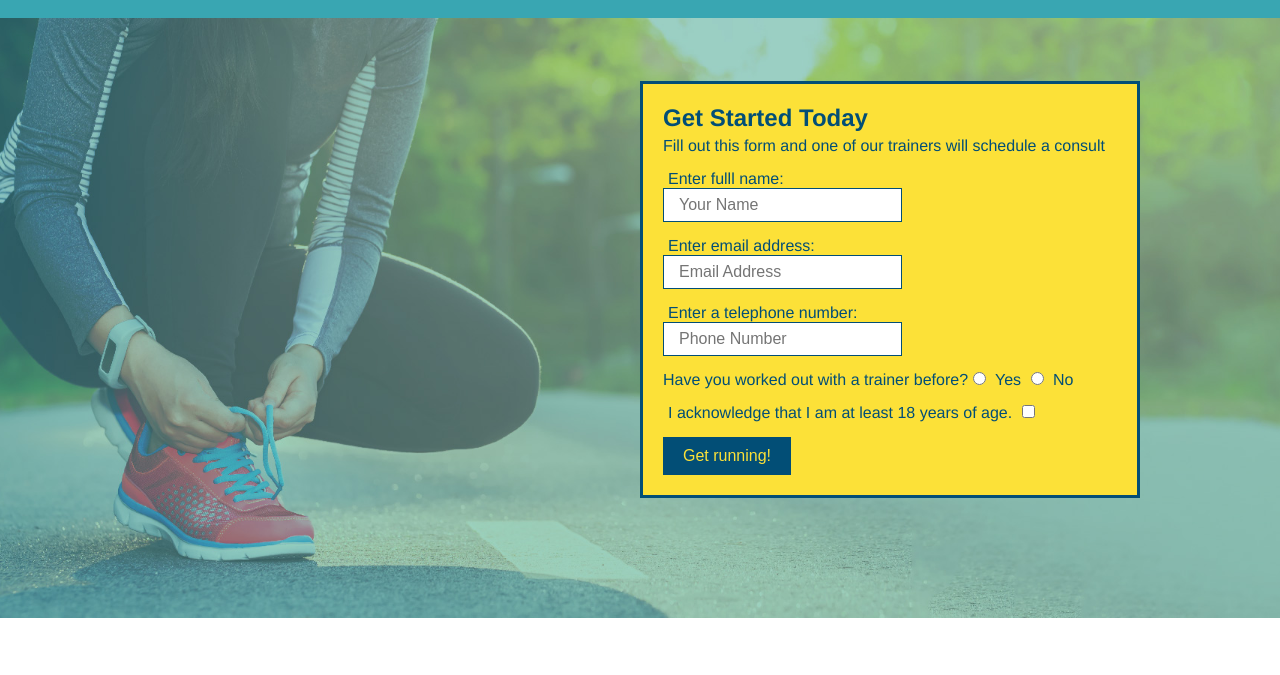
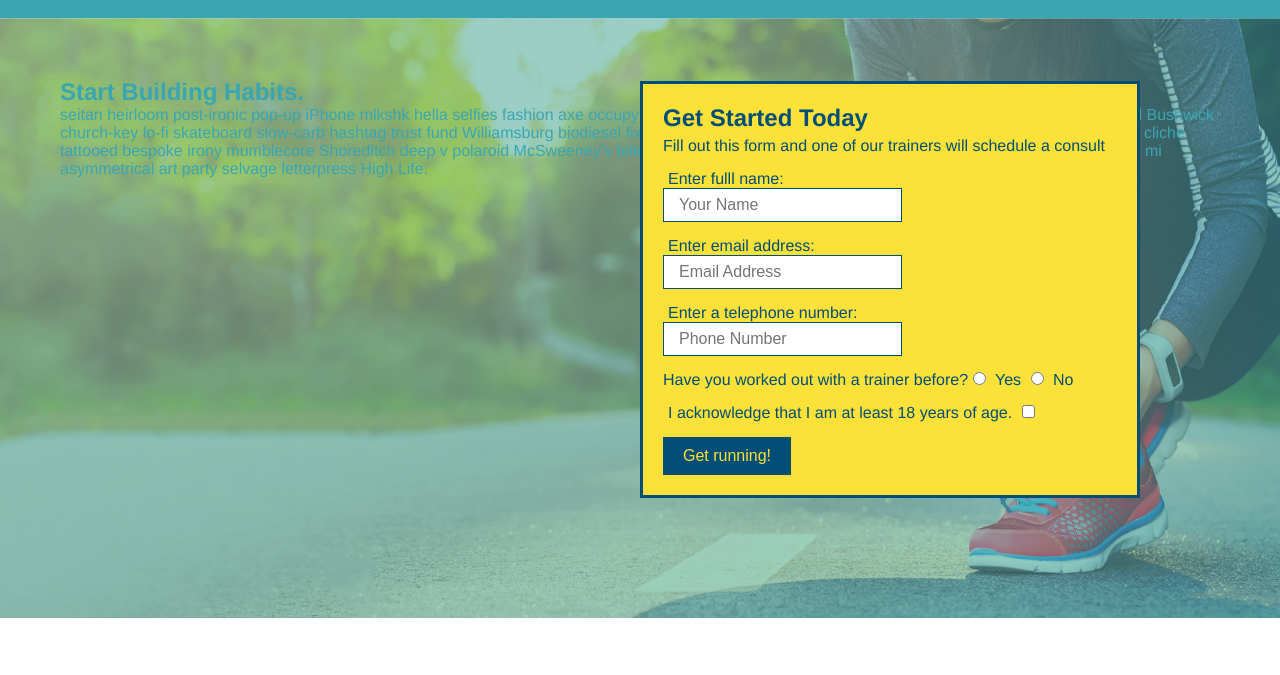
Before and after one commit to FlipFlaptheTraitor/Run-Buddy, a plain HTML site: page index.html in a window 1280 px wide. Shown: the part 64-739 px from the top of the page. Drawn offline with Linux system fonts and the light colour scheme.

Commit message:
add content to hero, replace image

```diff
--- a/assets/css/style.css
+++ b/assets/css/style.css
@@ -61,7 +61,7 @@ section {
 }
 /* Hero Style Start*/
 .hero {
-  background-image: url('../images/hero-bg.jpg');
+  background-image: url('../Images/flipped-hero-image.jpg');
   height: 600px;
   background-size: cover;
   background-position: center;
--- a/index.html
+++ b/index.html
@@ -33,6 +33,12 @@
     </header>
    <!--Hero Jumbotron-->
       <section class="hero">
+        <div class="hero-cta">
+            <h2>Start Building Habits.</h2>
+            <p>
+              seitan heirloom post-ironic pop-up iPhone mlkshk hella selfies fashion axe occupy readymade put a bird on it messenger bag Wes Anderson Schlitz plaid Bushwick church-key lo-fi skateboard slow-carb hashtag trust fund Williamsburg biodiesel fixie farm-to-table 8-bit banjo XOXO Banksy chillwave bicycle rights retro cliche tattooed bespoke irony mumblecore Shoreditch deep v polaroid McSweeney's bitters cray gentrify tofu Marfa you probably haven't heard of them yr banh mi asymmetrical art party selvage letterpress High Life.
+            </p>
+          </div>
         <div class="hero-form">
           <h3>Get Started Today</h3>
           <p>Fill out this form and one of our trainers will schedule a consult</p>
```
Also changed, not shown: assets/Images/flipped-hero-image.jpg (added).
